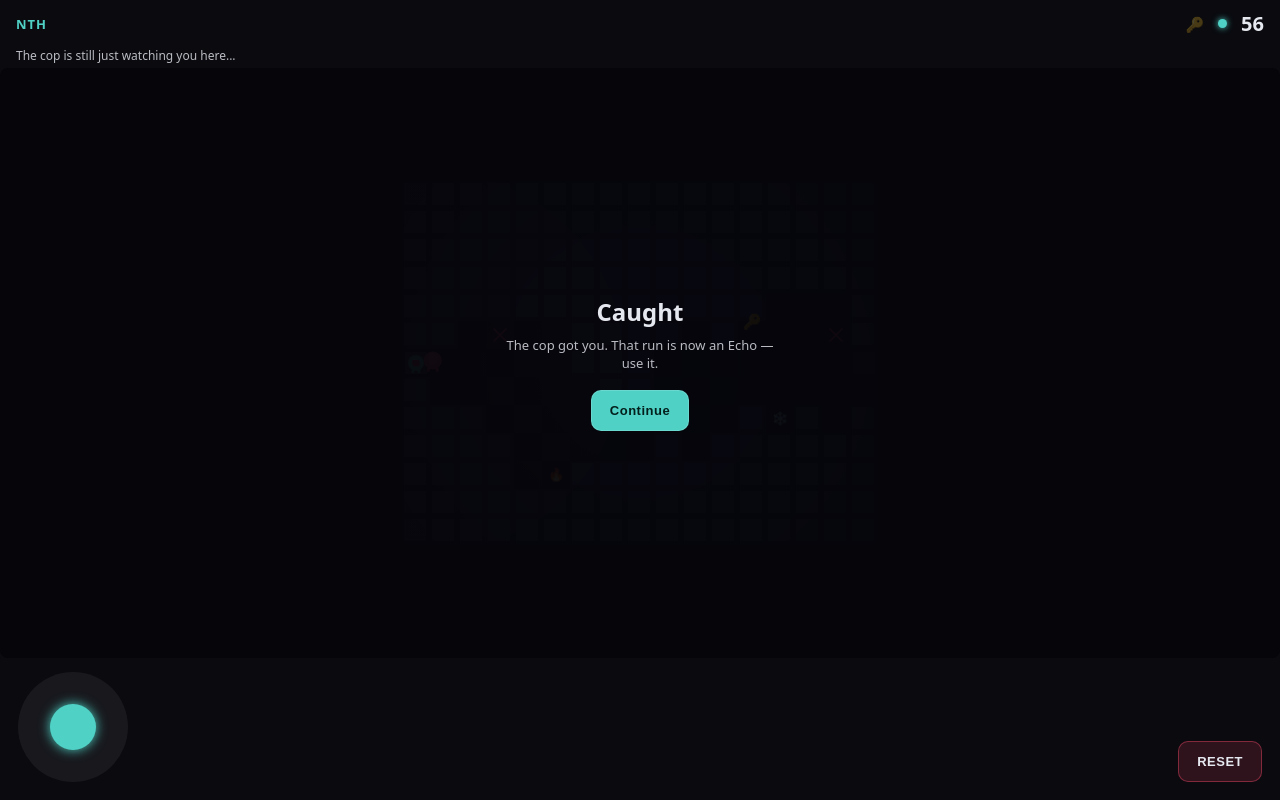
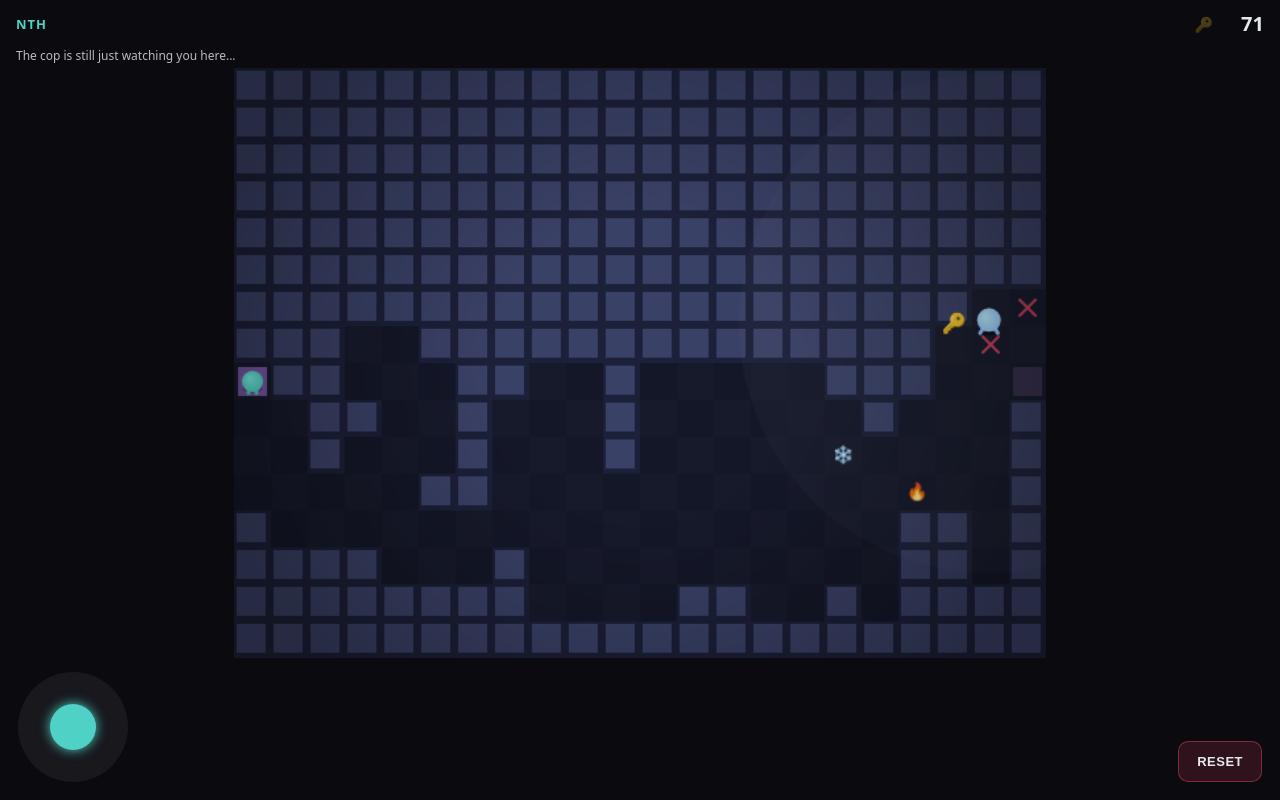
Before and after one commit to TheNinjaDefender0809/Nth, a plain HTML site: page index.html in a window 1280 px wide. Drawn offline with Linux system fonts and the light colour scheme.

Commit message:
index.html

```diff
--- a/index.html
+++ b/index.html
@@ -23,7 +23,7 @@
   #timer.low{color:var(--cop);}
   #status{font-size:12px;opacity:0.8;min-height:16px;padding:0 16px 4px;}
   #stage{flex:1;position:relative;display:flex;align-items:center;justify-content:center;min-height:0;}
-  canvas{background:var(--bg);max-width:100%;max-height:100%;touch-action:none;border-radius:8px;}
+  canvas{display:block;background:var(--bg);width:100%;height:100%;object-fit:contain;touch-action:none;border-radius:8px;}
   #toast{position:absolute;top:8px;left:50%;transform:translateX(-50%);background:rgba(192,132,252,0.18);
          border:1px solid rgba(192,132,252,0.5);color:#e9d5ff;padding:5px 14px;border-radius:20px;
          font-size:12px;font-weight:700;letter-spacing:0.5px;opacity:0;transition:opacity .3s;pointer-events:none;white-space:nowrap;}
@@ -47,7 +47,7 @@
     <div id="hudRight">
       <div id="keyIcon">🔑</div>
       <div id="lives"></div>
-      <div id="timer">60</div>
+      <div id="timer">75</div>
     </div>
   </div>
   <div id="status">You're a thief with a broken time machine. The cop is still just watching you...</div>
@@ -68,11 +68,11 @@
 
 <script>
 (function(){
-  const CELL=28, COLS=17, ROWS=13;
+  const CELL=28, COLS=22, ROWS=16;
   const canvas = document.getElementById('c');
   canvas.width = COLS*CELL; canvas.height = ROWS*CELL;
   const ctx = canvas.getContext('2d');
-  const PLAYER_R=8, COP_R=9, ROOM_TIME=60, STUN_TIME=2.0, ICE_TIME=3.0, FIRE_TIME=3.0, COP_SLOW_TIME=2.0;
+  const PLAYER_R=8, COP_R=9, ROOM_TIME=75, STUN_TIME=2.0, ICE_TIME=3.0, FIRE_TIME=3.0, COP_SLOW_TIME=2.0;
 
   function mulberry32(a){
     return function(){
@@ -93,15 +93,19 @@
     grid[cy][cx]=0;
     const mainPath = new Set([cy+','+cx]);
     let guard=0;
-    // lower rightward bias (0.42 vs the old 0.55) so the path winds up/down a lot more before
-    // committing toward the exit - a real maze feel instead of a mostly-straight corridor
-    while((cx!==doorOut.x || cy!==doorOut.y) && guard<1500){
+    // deliberate serpentine bias, not just a lowered rightward chance - the walk commits to a
+    // vertical direction for a few steps then flips, which reliably produces S/W shaped routes
+    // instead of leaving curviness to chance (a pure random walk can still come out near-straight)
+    let verticalDir = rng()<0.5 ? 1 : -1;
+    let stepsInDir = 0;
+    while((cx!==doorOut.x || cy!==doorOut.y) && guard<3000){
       guard++;
       let dx=0,dy=0;
-      if(cx<doorOut.x && rng()<0.42) dx=1;
+      if(cx<doorOut.x && rng()<0.3) dx=1;
       else {
-        const dir = Math.floor(rng()*4);
-        if(dir===0) dy=-1; else if(dir===1) dy=1; else if(dir===2) dx=1; else dx=(cx>0?-1:1);
+        stepsInDir++;
+        if(stepsInDir > 3+Math.floor(rng()*3)){ verticalDir*=-1; stepsInDir=0; }
+        dy=verticalDir;
       }
       let nx = Math.max(0, Math.min(COLS-1, cx+dx));
       let ny = Math.max(1, Math.min(ROWS-2, cy+dy));
@@ -118,10 +122,10 @@
     grid[doorOut.y][doorOut.x]=0; mainPath.add(doorOut.y+','+doorOut.x);
     const mainPathArr = Array.from(mainPath).map(s=>{const [y,x]=s.split(',').map(Number); return {x,y};});
     const branchSet = new Set();
-    for(let b=0;b<8;b++){
+    for(let b=0;b<10;b++){
       const start = mainPathArr[Math.floor(rng()*mainPathArr.length)];
       let bx=start.x, by=start.y;
-      let steps=4+Math.floor(rng()*5);
+      let steps=5+Math.floor(rng()*6);
       for(let s=0;s<steps;s++){
         const dir=Math.floor(rng()*4);
         if(dir===0) bx=Math.min(COLS-2,bx+1);
@@ -233,6 +237,45 @@
     return {x:Math.cos(angle), y:Math.sin(angle)};
   }
 
+  // real pathfinding, not just wall-sliding - this is what was causing the cop to visibly
+  // "walk in place": a direct-vector move toward a target on the far side of a wall can get
+  // stuck against a corner with no way to route around it. BFS on the small room grid is cheap
+  // enough to run every frame and guarantees the cop always takes a valid step toward its target.
+  function cellOf(px,py){ return {x:Math.floor(px/CELL), y:Math.floor(py/CELL)}; }
+  function bfsPath(start,end){
+    if(isWall(start.x,start.y) || isWall(end.x,end.y)) return null;
+    if(start.x===end.x && start.y===end.y) return [start];
+    const key=(x,y)=>y*COLS+x;
+    const visited=new Set([key(start.x,start.y)]);
+    const prev={};
+    const queue=[start]; let qi=0;
+    while(qi<queue.length){
+      const cur=queue[qi++];
+      if(cur.x===end.x && cur.y===end.y) break;
+      const nbrs=[{x:cur.x+1,y:cur.y},{x:cur.x-1,y:cur.y},{x:cur.x,y:cur.y+1},{x:cur.x,y:cur.y-1}];
+      for(const n of nbrs){
+        if(isWall(n.x,n.y)) continue;
+        const k=key(n.x,n.y);
+        if(visited.has(k)) continue;
+        visited.add(k); prev[k]={x:cur.x,y:cur.y};
+        queue.push(n);
+      }
+    }
+    const ek=key(end.x,end.y);
+    if(!visited.has(ek)) return null;
+    const path=[end]; let ck=ek;
+    while(prev[ck]){ path.unshift(prev[ck]); ck=key(prev[ck].x,prev[ck].y); }
+    return path;
+  }
+  function stepToward(fromX,fromY,toX,toY){
+    const s=cellOf(fromX,fromY), e=cellOf(toX,toY);
+    if(s.x===e.x && s.y===e.y) return {x:toX,y:toY};
+    const path=bfsPath(s,e);
+    if(!path || path.length<2) return {x:toX,y:toY};
+    const nxt=path[1];
+    return {x:(nxt.x+0.5)*CELL, y:(nxt.y+0.5)*CELL};
+  }
+
   function checkCopTraps(){
     const iceState = roomIceMelted[roomIndex];
     for(let ti=0; ti<room.trapCells.length; ti++){
@@ -291,6 +334,8 @@
       if(Math.hypot(cop.x-tx,cop.y-ty)<8) cop.wp=(cop.wp+1)%room.patrol.length;
     }
     if(cop.slowTimer>0) speed*=0.4;
+    const step = stepToward(cop.x, cop.y, tx, ty);
+    tx=step.x; ty=step.y;
     const d=Math.hypot(tx-cop.x,ty-cop.y)||1;
     tryMove(cop, (tx-cop.x)/d*speed*dt, (ty-cop.y)/d*speed*dt, COP_R);
     checkCopTraps();
```
